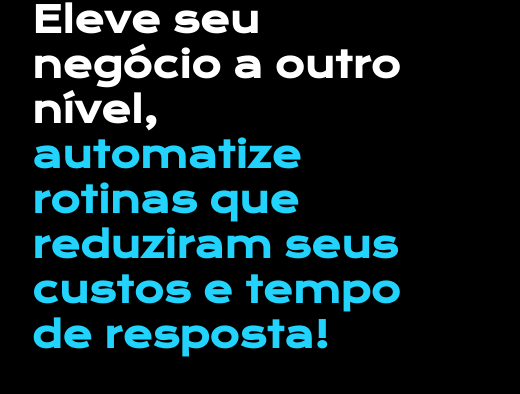
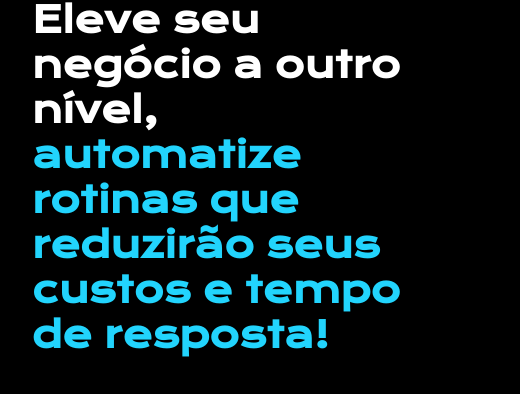
Before and after one commit to renatofmatos/matosTecnologia, a plain HTML site: page index.html in a window 1280 px wide. Shown: the part 131-525 px from the top of the page, 160-680 px from the left. Drawn offline with nearby package versions, Linux system fonts and the light colour scheme; grey boxes are pictures that could not be loaded.

Commit message:
Ajuste de texto

```diff
--- a/index.html
+++ b/index.html
@@ -12,7 +12,7 @@
     <main class="apresentacao">
         <section class="apresentacao__conteudo">
             <h1 class="apresentacao__conteudo_titulo">Eleve seu negócio a outro nível,
-            <strong class="titulo-destaque">automatize rotinas que reduziram seus custos e tempo de resposta!</strong></h1>
+            <strong class="titulo-destaque">automatize rotinas que reduzirão seus custos e tempo de resposta!</strong></h1>
             <p class="apresentacao__conteudo__texto">Olá! Sou Renato Matos, desenvolvedor de softwares com especialidade em Java, Python e PL/SQL. Ajudo pequenas e médias empresas a automatizarem rotinas. Vamos conversar?</p>
             <div class="apresentacao__links">
                 <a class="apresentacao__links__link" href="https://instagram.com/renatofmatos">Instagram</a>
```
Also changed, not shown: style.css (line endings or trailing spaces).
